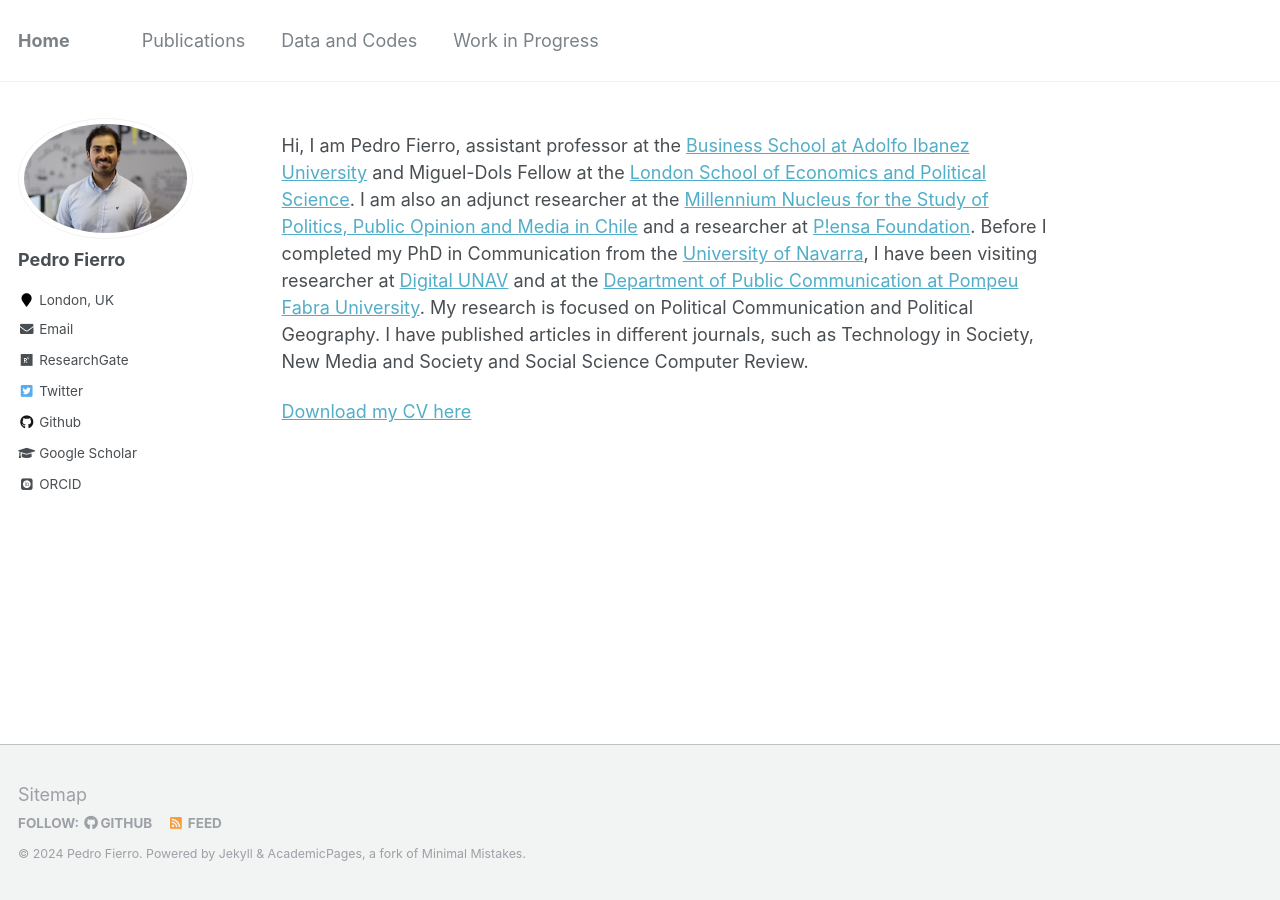
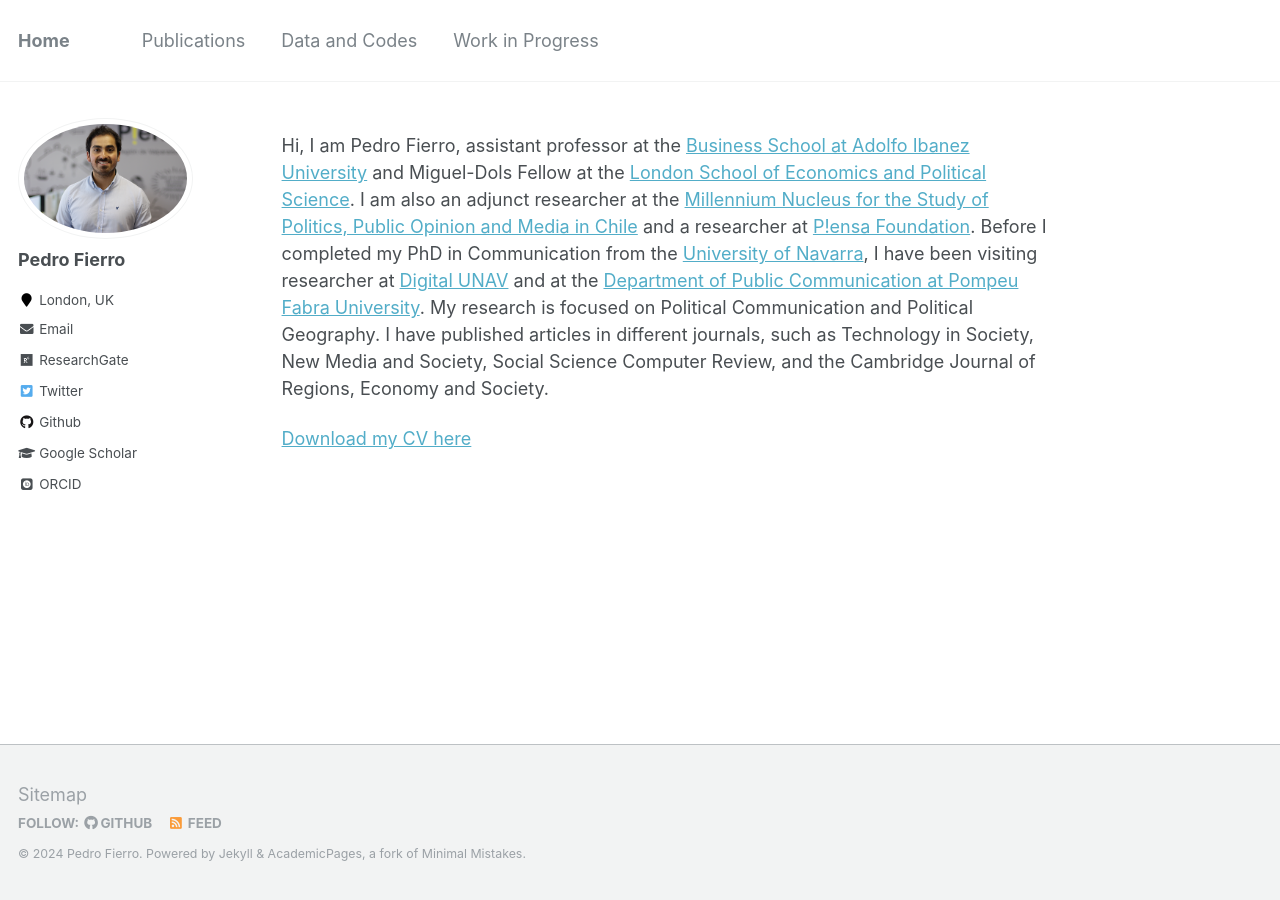
Before and after one commit to pedrofierroz87/pedrofierroz87.github.io, a Jekyll site: the page built from _pages/about.md, in a window 1280 px wide. Built offline with Jekyll 4.4.1, drawn with Linux system fonts in a browser that asks for light colours; some web fonts are replaced.

Commit message:
Update about.md

```diff
--- a/_pages/about.md
+++ b/_pages/about.md
@@ -8,6 +8,6 @@ redirect_from:
   - /about.html
 ---
 
-Hi, I am Pedro Fierro, assistant professor at the [Business School at Adolfo Ibanez University](https://negocios.uai.cl/) and Miguel-Dols Fellow at the [London School of Economics and Political Science](https://www.lse.ac.uk/canada-blanch/activities/Fellowship-Scheme). I am also an adjunct researcher at the [Millennium Nucleus for the Study of Politics, Public Opinion and Media in Chile](https://mepop.cl/) and a researcher at [P!ensa Foundation](https://www.fundacionpiensa.cl/inicio/). Before I completed my PhD in Communication from the [University of Navarra](https://www.unav.edu/web/facultad-de-comunicacion), I have been visiting researcher at [Digital UNAV](https://www.unav.edu/web/facultad-de-comunicacion/profesores-e-investigacion/digitalunav) and at the [Department of Public Communication at Pompeu Fabra University](https://www.upf.edu/web/comunicacio). My research is focused on Political Communication and Political Geography. I have published articles in different journals, such as Technology in Society, New Media and Society and Social Science Computer Review.
+Hi, I am Pedro Fierro, assistant professor at the [Business School at Adolfo Ibanez University](https://negocios.uai.cl/) and Miguel-Dols Fellow at the [London School of Economics and Political Science](https://www.lse.ac.uk/canada-blanch/activities/Fellowship-Scheme). I am also an adjunct researcher at the [Millennium Nucleus for the Study of Politics, Public Opinion and Media in Chile](https://mepop.cl/) and a researcher at [P!ensa Foundation](https://www.fundacionpiensa.cl/inicio/). Before I completed my PhD in Communication from the [University of Navarra](https://www.unav.edu/web/facultad-de-comunicacion), I have been visiting researcher at [Digital UNAV](https://www.unav.edu/web/facultad-de-comunicacion/profesores-e-investigacion/digitalunav) and at the [Department of Public Communication at Pompeu Fabra University](https://www.upf.edu/web/comunicacio). My research is focused on Political Communication and Political Geography. I have published articles in different journals, such as Technology in Society, New Media and Society, Social Science Computer Review, and the Cambridge Journal of Regions, Economy and Society.
 
 [Download my CV here](https://pedrofierroz87.github.io/files/PedroFierro_CV.pdf)
```
